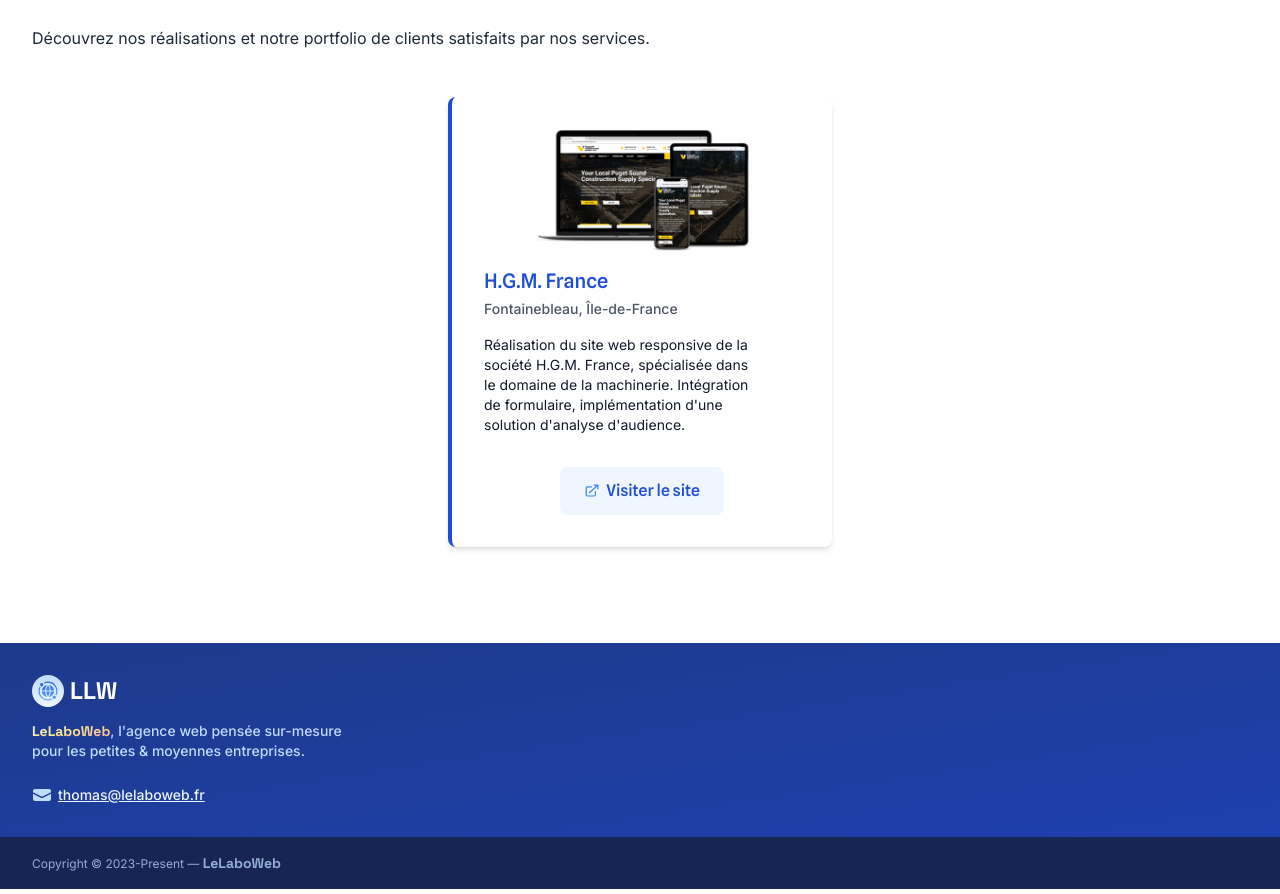
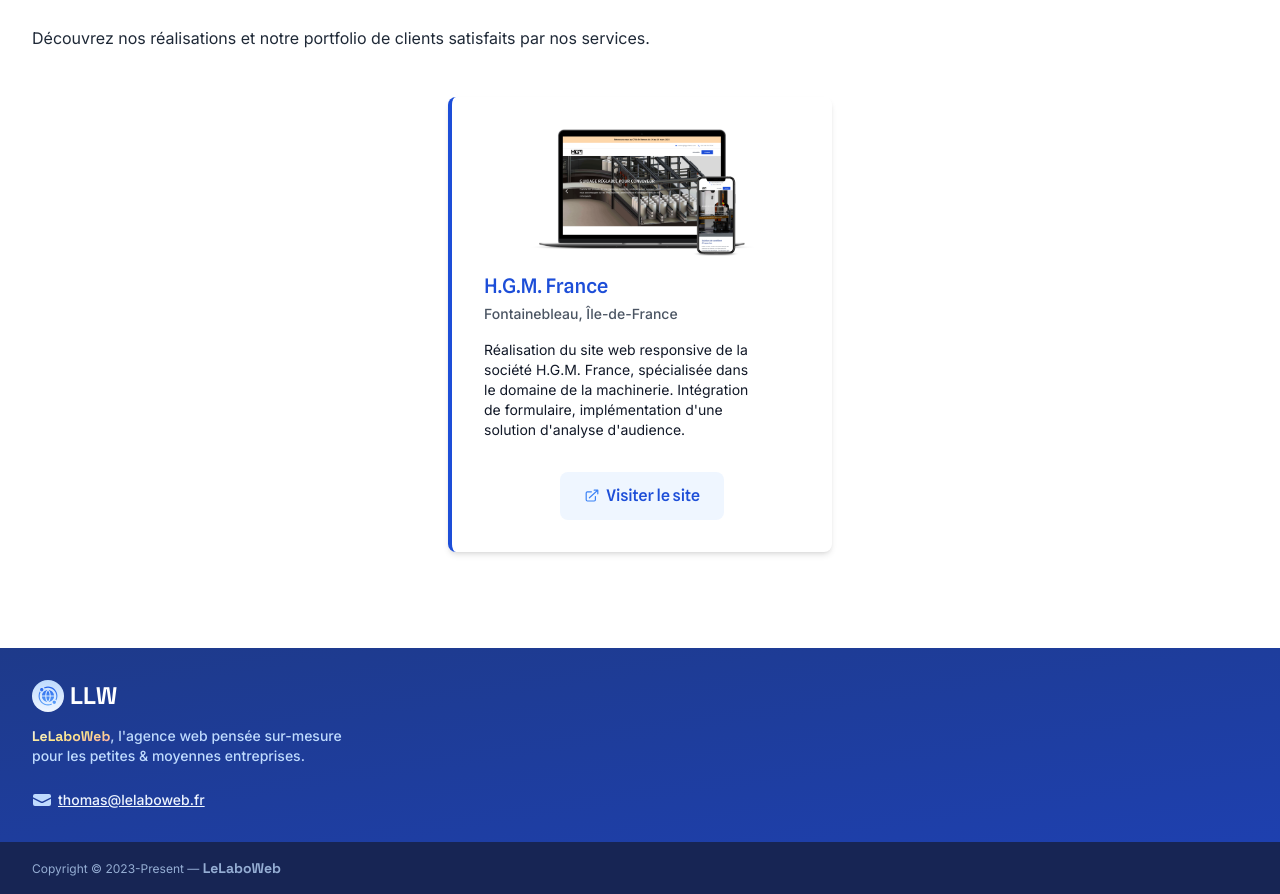
Before and after one commit to TotomInc/tcaweb, a Next.js app: page / in a window 1280 px wide. Shown: the part 3720-4614 px from the top of the page. Built offline with nearby package versions, Linux system fonts and the light colour scheme.

Commit message:
feat(Portfolio): update hgmfrance mockup image

```diff
--- a/components/sections/Portfolio.tsx
+++ b/components/sections/Portfolio.tsx
@@ -10,7 +10,7 @@
     subtitle: "Fontainebleau, Île-de-France",
     content:
       "Réalisation du site web responsive de la société H.G.M. France, spécialisée dans le domaine de la machinerie. Intégration de formulaire, implémentation d'une solution d'analyse d'audience.",
-    image: "/_static/images/portfolio/hgm-france.png",
+    image: "/_static/images/portfolio/hgmfrance-mockup.png",
     link: "https://www.hgmfrance.fr",
   },
 ];
```
Also changed, not shown: public/_static/images/portfolio/hgm-france.png (deleted), public/_static/images/portfolio/hgmfrance-mockup.png (added).
